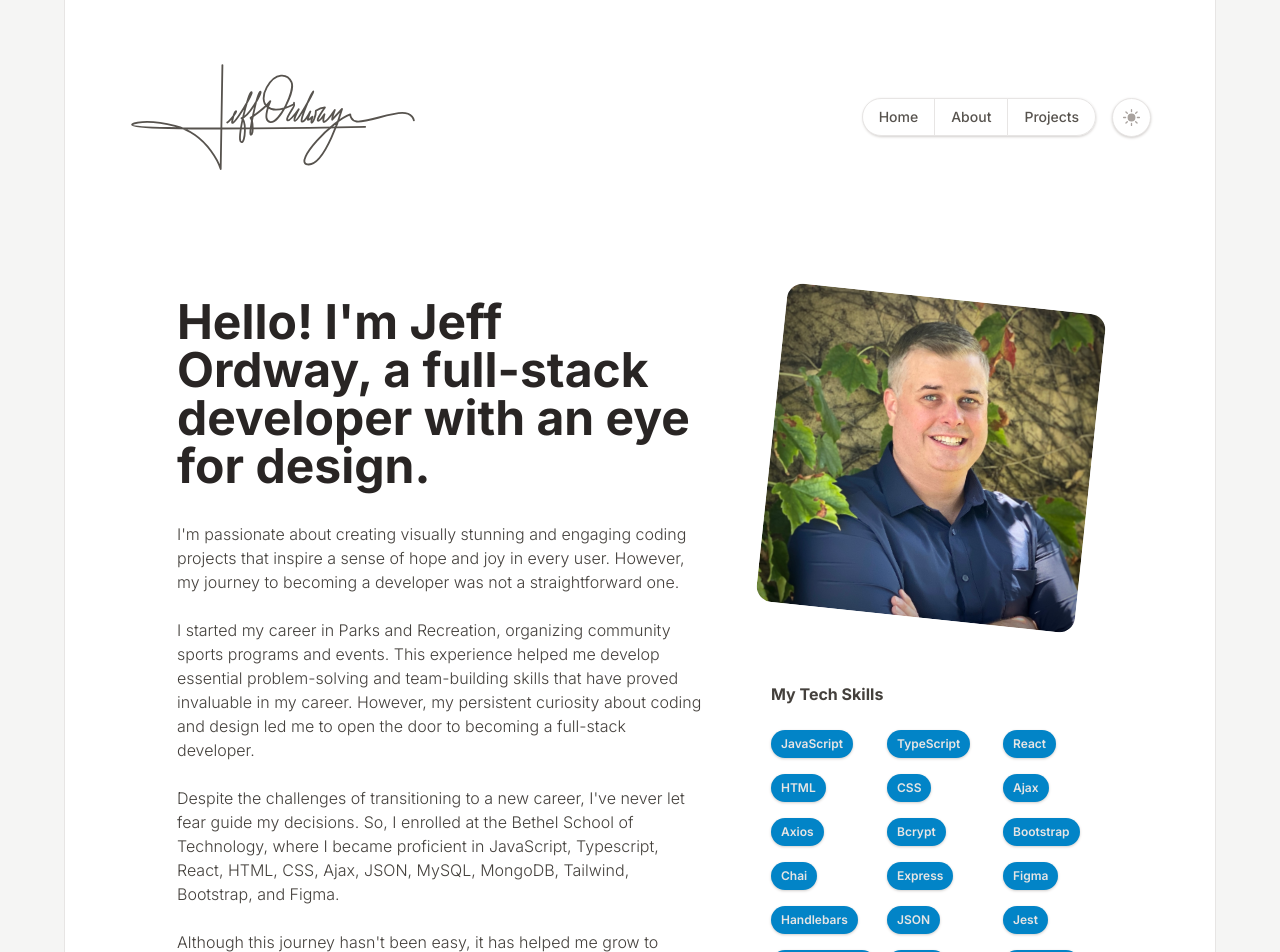
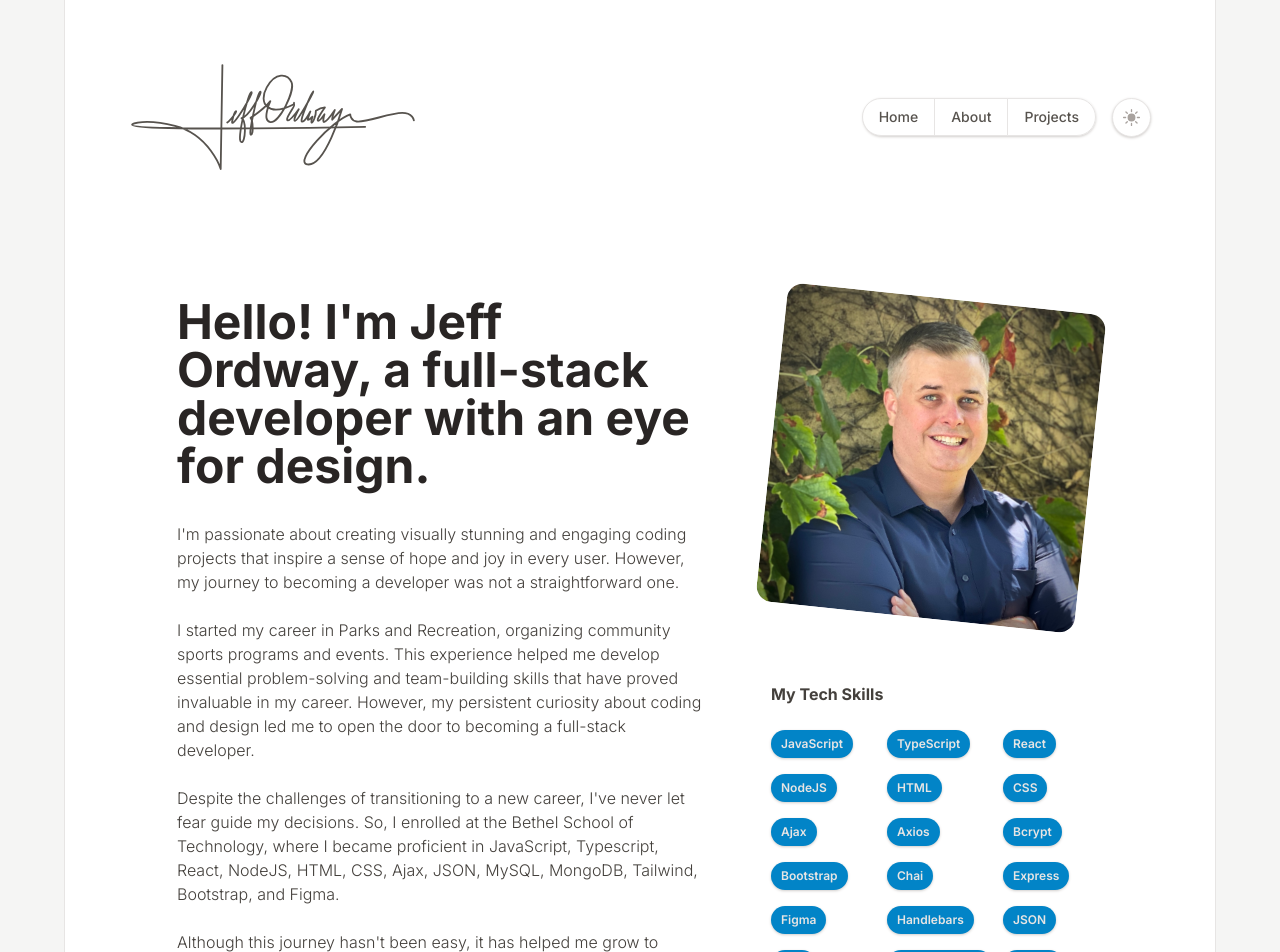
Before and after one commit to jeffordway/react-portfolio-website, a React (Vite) app: page /about in a window 1280 px wide. Shown: the top 952 px of the page. Built offline with nearby package versions, Linux system fonts and the light colour scheme.

Commit message:
added weather app project

```diff
--- a/src/components/about/AboutHero.tsx
+++ b/src/components/about/AboutHero.tsx
@@ -26,7 +26,7 @@ function AboutHero() {
           Despite the challenges of transitioning to a new career, I've never
           let fear guide my decisions. So, I enrolled at the Bethel School of
           Technology, where I became proficient in JavaScript, Typescript,
-          React, HTML, CSS, Ajax, JSON, MySQL, MongoDB, Tailwind, Bootstrap, and
+          React, NodeJS, HTML, CSS, Ajax, JSON, MySQL, MongoDB, Tailwind, Bootstrap, and
           Figma.
         </p>
         <br />
--- a/src/components/common/TechSkills.tsx
+++ b/src/components/common/TechSkills.tsx
@@ -6,6 +6,7 @@ function TechSkills() {
     "JavaScript",
     "TypeScript",
     "React",
+    "NodeJS",
     "HTML",
     "CSS",
     "Ajax",
--- a/src/components/projects/ProjectHero.tsx
+++ b/src/components/projects/ProjectHero.tsx
@@ -14,7 +14,7 @@ function ProjectHero() {
           countless hours of hard work and dedication to become a proficient
           full-stack developer. Along this journey, I have gained experience
           with various languages and frameworks, including JavaScript,
-          Typescript, React, HTML, CSS, Ajax, JSON, MySQL, MongoDB, Tailwind,
+          Typescript, React, NodeJS, HTML, CSS, Ajax, JSON, MySQL, MongoDB, Tailwind,
           Bootstrap, and Figma.
         </p>
       </div>
--- a/src/contexts/ProjectContext.tsx
+++ b/src/contexts/ProjectContext.tsx
@@ -15,7 +15,7 @@ export interface project {
   description: string;
   thumbnailImgUrl: string;
   heroImgUrl: string;
-  demo:boolean;
+  demo: boolean;
   demoLink: string;
   gitHub: boolean;
   gitHubOrCaseStudyLink: string;
@@ -235,6 +235,22 @@ export const ProjectProvider = ({ children }: ProjectContextProviderProps) => {
       gitHubOrCaseStudyLink:
         "https://github.com/jeffordway/react-portfolio-website",
     },
+    {
+      id: 10,
+      title: "React Weather App",
+      tagline:
+        "Stay weather-ready worldwide - use our React & NextJS app to check current conditions in any city!",
+      tools: ["React", "JavaScript", "Axios", "Tailwinds"],
+      description:
+        "The weather app I built using React and NextJS, Axios, and the Open Weather API is a convenient and user-friendly way for users to check the current weather conditions in any city worldwide. The app allows users to enter the name of the city they are interested in and then uses the Open Weather API to retrieve the current weather data for that location. In addition, the app displays the current temperature, weather conditions, wind speed and direction, and humidity level. The user interface is clean and intuitive, with easy-to-use search functionality and precise, easy-to-read weather data. With this app, users can quickly and easily stay up-to-date on the weather conditions in any location.",
+      thumbnailImgUrl: "/assets/icons/react-weather-app-thumbnail.svg",
+      heroImgUrl: "/assets/images/react-weather-app.jpg",
+      demo: true,
+      demoLink: "https://obj-react-weather-app.netlify.app",
+      gitHub: true,
+      gitHubOrCaseStudyLink:
+        "https://github.com/jeffordway/react-weather-app",
+    },
   ]);
 
   return (
```
Also changed, not shown: public/assets/icons/react-weather-app-thumbnail.svg (added), public/assets/images/react-weather-app.jpg (added).
